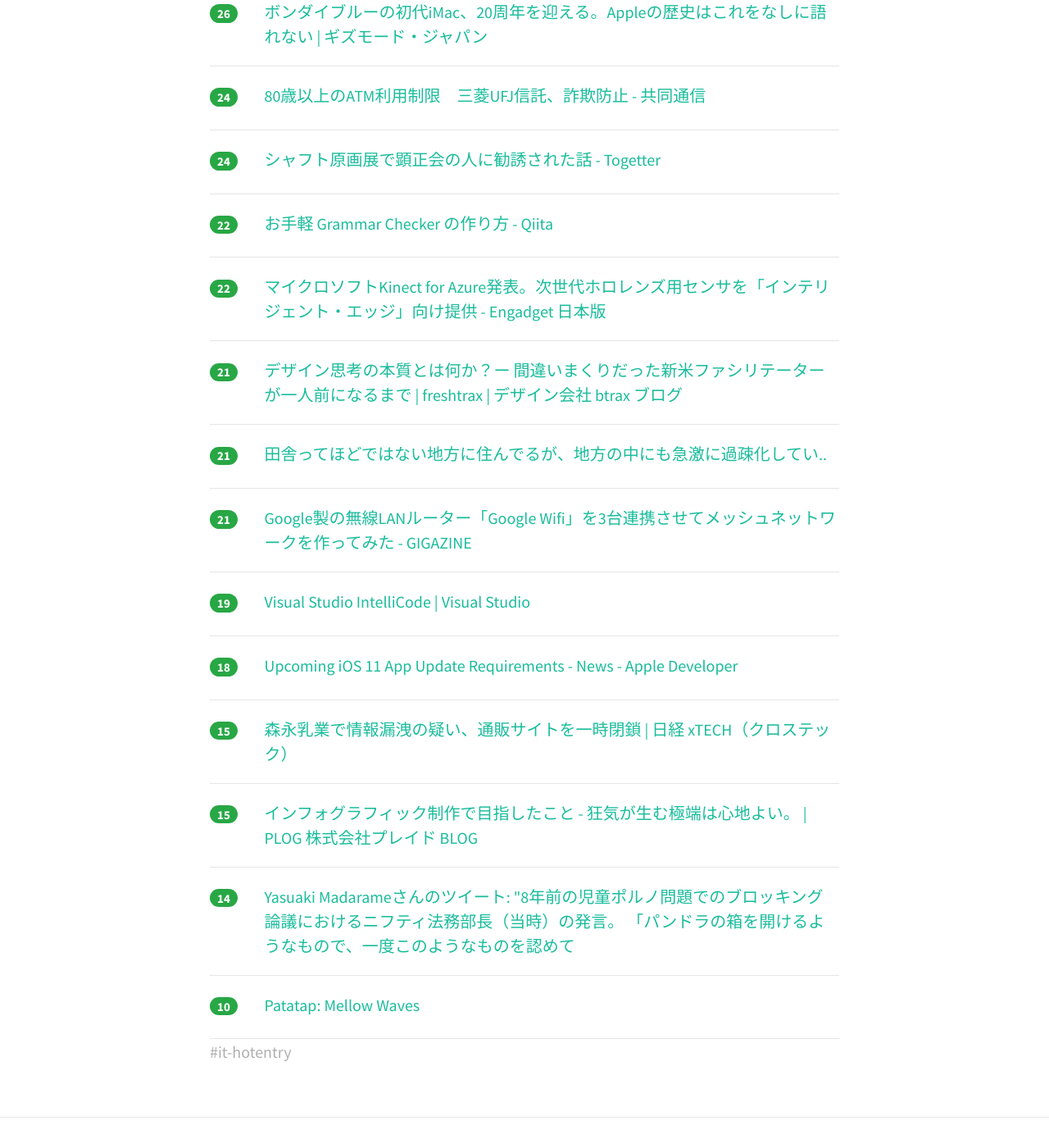
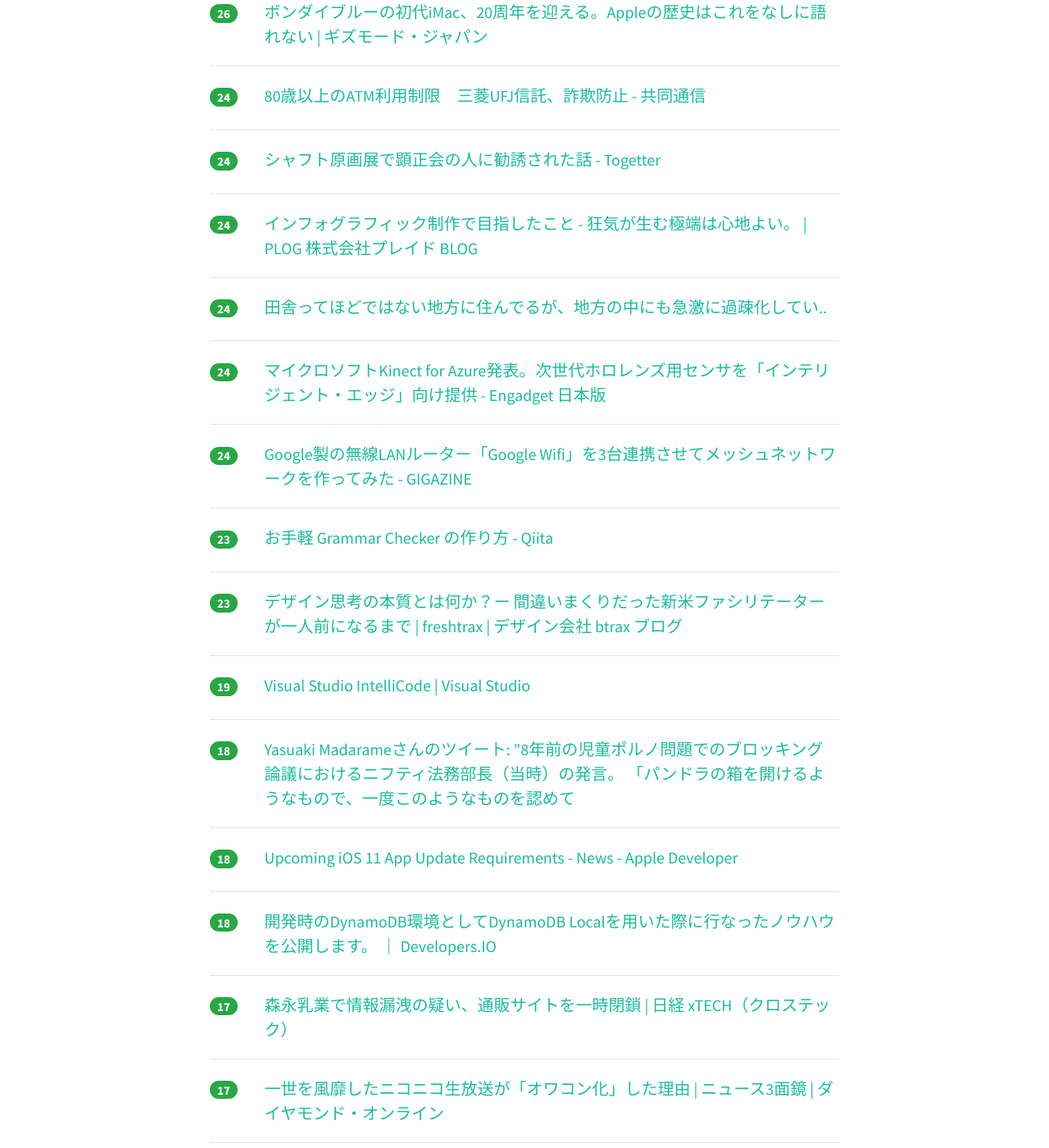
Before and after one commit to yatta47/hatena-matome-site, a Jekyll site: the page built from _posts/2018-05-08-hatena.md, in a window 1280 px wide and 1400 px high, scrolled down 1857 px. Shown: the whole window at 82% size. Built offline with Jekyll 4.4.1, drawn with Linux system fonts in a browser that asks for light colours; nearby versions of some CDN libraries; some of the changed text lies outside the part shown.

Commit message:
Updated 2018-05-08

```diff
--- a/_posts/2018-05-08-hatena.md
+++ b/_posts/2018-05-08-hatena.md
@@ -1,54 +1,59 @@
 ---
 layout: post
 title:  "2018-05-08 はてぶIT"
-date:   2018-05-08 11:00:59
+date:   2018-05-08 12:01:35
 tags: [it-hotentry]
 ---
-30 件のデータあり
+34 件のデータあり
 
 <hr><div class="row">
-<div class="col-1"><span class="badge badge-pill badge-success h2">123</span></div>
+<div class="col-1"><span class="badge badge-pill badge-success h2">159</span></div>
 <div class="col-11"><a href='http://www.200kounen-training.com/entry/2018/05/07/230649' target='_blank'>iPadを使った勉強法がめちゃくちゃ捗る - 200光年軍隊手帳の中身</a></div>
 </div>
 <hr>
 <div class="row">
-<div class="col-1"><span class="badge badge-pill badge-success h2">85</span></div>
+<div class="col-1"><span class="badge badge-pill badge-success h2">117</span></div>
 <div class="col-11"><a href='https://mainichi.jp/articles/20180508/ddm/001/010/221000c' target='_blank'>内閣府：公募研究、事前に「内定」応募仕込む - 毎日新聞</a></div>
 </div>
 <hr>
 <div class="row">
-<div class="col-1"><span class="badge badge-pill badge-success h2">82</span></div>
+<div class="col-1"><span class="badge badge-pill badge-success h2">93</span></div>
+<div class="col-11"><a href='https://anond.hatelabo.jp/20180507230402' target='_blank'>逆接って不要じゃない？</a></div>
+</div>
+<hr>
+<div class="row">
+<div class="col-1"><span class="badge badge-pill badge-success h2">90</span></div>
 <div class="col-11"><a href='https://av.watch.impress.co.jp/docs/series/rt/1120242.html' target='_blank'>【西田宗千佳のRandomTracking】「Oculus Go」に見る“みんなのVR”時代。VRで実現するパーソナルごろ寝シアター - AV Watch</a></div>
 </div>
 <hr>
 <div class="row">
-<div class="col-1"><span class="badge badge-pill badge-success h2">80</span></div>
-<div class="col-11"><a href='https://anond.hatelabo.jp/20180507230402' target='_blank'>逆接って不要じゃない？</a></div>
+<div class="col-1"><span class="badge badge-pill badge-success h2">74</span></div>
+<div class="col-11"><a href='https://www.publickey1.jp/blog/18/visual_studio_live_share.html' target='_blank'>［速報］「Visual Studio Live Share」パブリックプレビュー開始。リモートでのペアプログラミング、ペアデバッギングを実現。Build 2018 － Publickey</a></div>
+</div>
+<hr>
+<div class="row">
+<div class="col-1"><span class="badge badge-pill badge-success h2">66</span></div>
+<div class="col-11"><a href='https://speakerdeck.com/fand/pwa-fang-fa-wu-liao-jin-sugu' target='_blank'>PWA 方法 無料 今すぐ // Speaker Deck</a></div>
+</div>
+<hr>
+<div class="row">
+<div class="col-1"><span class="badge badge-pill badge-success h2">61</span></div>
+<div class="col-11"><a href='http://techlife.cookpad.com/entry/2018/05/08/080000' target='_blank'>Service Mesh and Cookpad - クックパッド開発者ブログ</a></div>
 </div>
 <hr>
 <div class="row">
 <div class="col-1"><span class="badge badge-pill badge-success h2">60</span></div>
-<div class="col-11"><a href='https://speakerdeck.com/fand/pwa-fang-fa-wu-liao-jin-sugu' target='_blank'>PWA 方法 無料 今すぐ // Speaker Deck</a></div>
+<div class="col-11"><a href='https://www.publickey1.jp/blog/18/aivisual_studio_intellicodebuild_2018.html' target='_blank'>［速報］AIがコードのレコメンドやバグの指摘など開発を支援してくれる「Visual Studio IntelliCode」発表。Build 2018 － Publickey</a></div>
 </div>
 <hr>
 <div class="row">
-<div class="col-1"><span class="badge badge-pill badge-success h2">56</span></div>
+<div class="col-1"><span class="badge badge-pill badge-success h2">58</span></div>
 <div class="col-11"><a href='https://wasm-dev-book.netlify.com/' target='_blank'>WebAssembly 開発環境構築の本</a></div>
 </div>
 <hr>
 <div class="row">
-<div class="col-1"><span class="badge badge-pill badge-success h2">55</span></div>
-<div class="col-11"><a href='https://www.publickey1.jp/blog/18/visual_studio_live_share.html' target='_blank'>［速報］「Visual Studio Live Share」パブリックプレビュー開始。リモートでのペアプログラミング、ペアデバッギングを実現。Build 2018 － Publickey</a></div>
-</div>
-<hr>
-<div class="row">
-<div class="col-1"><span class="badge badge-pill badge-success h2">44</span></div>
+<div class="col-1"><span class="badge badge-pill badge-success h2">52</span></div>
 <div class="col-11"><a href='http://www.itmedia.co.jp/news/articles/1805/08/news054.html' target='_blank'>Microsoft、iOS／Android端末をPCにミラーリングする「Your Phone」をβ公開 - ITmedia NEWS</a></div>
-</div>
-<hr>
-<div class="row">
-<div class="col-1"><span class="badge badge-pill badge-success h2">43</span></div>
-<div class="col-11"><a href='https://www.publickey1.jp/blog/18/aivisual_studio_intellicodebuild_2018.html' target='_blank'>［速報］AIがコードのレコメンドやバグの指摘など開発を支援してくれる「Visual Studio IntelliCode」発表。Build 2018 － Publickey</a></div>
 </div>
 <hr>
 <div class="row">
@@ -57,22 +62,17 @@ tags: [it-hotentry]
 </div>
 <hr>
 <div class="row">
-<div class="col-1"><span class="badge badge-pill badge-success h2">37</span></div>
-<div class="col-11"><a href='http://techlife.cookpad.com/entry/2018/05/08/080000' target='_blank'>Service Mesh and Cookpad - クックパッド開発者ブログ</a></div>
-</div>
-<hr>
-<div class="row">
-<div class="col-1"><span class="badge badge-pill badge-success h2">32</span></div>
+<div class="col-1"><span class="badge badge-pill badge-success h2">35</span></div>
 <div class="col-11"><a href='http://tech.nikkeibp.co.jp/atcl/nxt/column/18/00001/00421/' target='_blank'>漫画村は日本だけの問題ではない、世界を覆うブロッキングとデータ保護主義 | 日経 xTECH（クロステック）</a></div>
 </div>
 <hr>
 <div class="row">
-<div class="col-1"><span class="badge badge-pill badge-success h2">31</span></div>
+<div class="col-1"><span class="badge badge-pill badge-success h2">34</span></div>
 <div class="col-11"><a href='https://ouchi.design/manage/sankou/' target='_blank'>アフィリエイトをする上で参考にしている20のブログ・サイトを紹介 - Affi-Design｜アフィリエイトの税理士選びから法人化まで</a></div>
 </div>
 <hr>
 <div class="row">
-<div class="col-1"><span class="badge badge-pill badge-success h2">29</span></div>
+<div class="col-1"><span class="badge badge-pill badge-success h2">30</span></div>
 <div class="col-11"><a href='http://blog.shibayu36.org/entry/2018/05/07/180000' target='_blank'>AWSのVPC非対応なEC2/RDSをVPC内に移行した手順 - PrePANのインフラマイグレーション - $shibayu36->blog;</a></div>
 </div>
 <hr>
@@ -102,28 +102,33 @@ tags: [it-hotentry]
 </div>
 <hr>
 <div class="row">
-<div class="col-1"><span class="badge badge-pill badge-success h2">22</span></div>
+<div class="col-1"><span class="badge badge-pill badge-success h2">24</span></div>
+<div class="col-11"><a href='http://blog-plaid.com/project/4617/' target='_blank'>インフォグラフィック制作で目指したこと - 狂気が生む極端は心地よい。 | PLOG 株式会社プレイド BLOG</a></div>
+</div>
+<hr>
+<div class="row">
+<div class="col-1"><span class="badge badge-pill badge-success h2">24</span></div>
+<div class="col-11"><a href='https://anond.hatelabo.jp/20180507231914' target='_blank'>田舎ってほどではない地方に住んでるが、地方の中にも急激に過疎化してい..</a></div>
+</div>
+<hr>
+<div class="row">
+<div class="col-1"><span class="badge badge-pill badge-success h2">24</span></div>
+<div class="col-11"><a href='https://japanese.engadget.com/2018/05/07/kinect-for-azure/' target='_blank'>マイクロソフトKinect for Azure発表。次世代ホロレンズ用センサを「インテリジェント・エッジ」向け提供 - Engadget 日本版</a></div>
+</div>
+<hr>
+<div class="row">
+<div class="col-1"><span class="badge badge-pill badge-success h2">24</span></div>
+<div class="col-11"><a href='https://gigazine.net/news/20180507-google-wifi/' target='_blank'>Google製の無線LANルーター「Google Wifi」を3台連携させてメッシュネットワークを作ってみた - GIGAZINE</a></div>
+</div>
+<hr>
+<div class="row">
+<div class="col-1"><span class="badge badge-pill badge-success h2">23</span></div>
 <div class="col-11"><a href='https://qiita.com/mamita/items/a3d18538e84f018e40b6' target='_blank'>お手軽 Grammar Checker の作り方 - Qiita</a></div>
 </div>
 <hr>
 <div class="row">
-<div class="col-1"><span class="badge badge-pill badge-success h2">22</span></div>
-<div class="col-11"><a href='https://japanese.engadget.com/2018/05/07/kinect-for-azure/' target='_blank'>マイクロソフトKinect for Azure発表。次世代ホロレンズ用センサを「インテリジェント・エッジ」向け提供 - Engadget 日本版</a></div>
-</div>
-<hr>
-<div class="row">
-<div class="col-1"><span class="badge badge-pill badge-success h2">21</span></div>
+<div class="col-1"><span class="badge badge-pill badge-success h2">23</span></div>
 <div class="col-11"><a href='http://blog.btrax.com/jp/2018/05/08/understand-design-thinking/' target='_blank'>デザイン思考の本質とは何か？ー 間違いまくりだった新米ファシリテーターが一人前になるまで | freshtrax | デザイン会社 btrax ブログ</a></div>
-</div>
-<hr>
-<div class="row">
-<div class="col-1"><span class="badge badge-pill badge-success h2">21</span></div>
-<div class="col-11"><a href='https://anond.hatelabo.jp/20180507231914' target='_blank'>田舎ってほどではない地方に住んでるが、地方の中にも急激に過疎化してい..</a></div>
-</div>
-<hr>
-<div class="row">
-<div class="col-1"><span class="badge badge-pill badge-success h2">21</span></div>
-<div class="col-11"><a href='https://gigazine.net/news/20180507-google-wifi/' target='_blank'>Google製の無線LANルーター「Google Wifi」を3台連携させてメッシュネットワークを作ってみた - GIGAZINE</a></div>
 </div>
 <hr>
 <div class="row">
@@ -133,26 +138,41 @@ tags: [it-hotentry]
 <hr>
 <div class="row">
 <div class="col-1"><span class="badge badge-pill badge-success h2">18</span></div>
+<div class="col-11"><a href='http://twitter.com/madarame/status/993137973993529344' target='_blank'>Yasuaki Madarameさんのツイート: "8年前の児童ポルノ問題でのブロッキング論議におけるニフティ法務部長（当時）の発言。 「パンドラの箱を開けるようなもので、一度このようなものを認めて</a></div>
+</div>
+<hr>
+<div class="row">
+<div class="col-1"><span class="badge badge-pill badge-success h2">18</span></div>
 <div class="col-11"><a href='https://developer.apple.com/news/?id=05072018a' target='_blank'>Upcoming iOS 11 App Update Requirements - News - Apple Developer</a></div>
 </div>
 <hr>
 <div class="row">
-<div class="col-1"><span class="badge badge-pill badge-success h2">15</span></div>
+<div class="col-1"><span class="badge badge-pill badge-success h2">18</span></div>
+<div class="col-11"><a href='https://dev.classmethod.jp/cloud/aws/development_environment_using_dynamodb_local/' target='_blank'>開発時のDynamoDB環境としてDynamoDB Localを用いた際に行なったノウハウを公開します。 ｜ Developers.IO</a></div>
+</div>
+<hr>
+<div class="row">
+<div class="col-1"><span class="badge badge-pill badge-success h2">17</span></div>
 <div class="col-11"><a href='http://tech.nikkeibp.co.jp/atcl/nxt/news/18/01119/' target='_blank'>森永乳業で情報漏洩の疑い、通販サイトを一時閉鎖 | 日経 xTECH（クロステック）</a></div>
 </div>
 <hr>
 <div class="row">
-<div class="col-1"><span class="badge badge-pill badge-success h2">15</span></div>
-<div class="col-11"><a href='http://blog-plaid.com/project/4617/' target='_blank'>インフォグラフィック制作で目指したこと - 狂気が生む極端は心地よい。 | PLOG 株式会社プレイド BLOG</a></div>
+<div class="col-1"><span class="badge badge-pill badge-success h2">17</span></div>
+<div class="col-11"><a href='http://diamond.jp/articles/-/169290' target='_blank'>一世を風靡したニコニコ生放送が「オワコン化」した理由 | ニュース3面鏡 | ダイヤモンド・オンライン</a></div>
 </div>
 <hr>
 <div class="row">
-<div class="col-1"><span class="badge badge-pill badge-success h2">14</span></div>
-<div class="col-11"><a href='http://twitter.com/madarame/status/993137973993529344' target='_blank'>Yasuaki Madarameさんのツイート: "8年前の児童ポルノ問題でのブロッキング論議におけるニフティ法務部長（当時）の発言。 「パンドラの箱を開けるようなもので、一度このようなものを認めて</a></div>
+<div class="col-1"><span class="badge badge-pill badge-success h2">13</span></div>
+<div class="col-11"><a href='https://mirai.doda.jp/series/interview/shin-murakami/' target='_blank'>「第一想起される人になれ」リンクトイン日本代表 村上臣さんが考える、これからのキャリアの築き方 | 未来を変えるプロジェクト by DODA</a></div>
 </div>
 <hr>
 <div class="row">
-<div class="col-1"><span class="badge badge-pill badge-success h2">10</span></div>
+<div class="col-1"><span class="badge badge-pill badge-success h2">13</span></div>
+<div class="col-11"><a href='https://blogs.msdn.microsoft.com/visualstudio/2018/05/07/introducing-visual-studio-intellicode/' target='_blank'>Introducing Visual Studio IntelliCode | The Visual Studio Blog</a></div>
+</div>
+<hr>
+<div class="row">
+<div class="col-1"><span class="badge badge-pill badge-success h2">11</span></div>
 <div class="col-11"><a href='http://cornelius.patatap.com/' target='_blank'>Patatap: Mellow Waves</a></div>
 </div>
 <hr>
```
